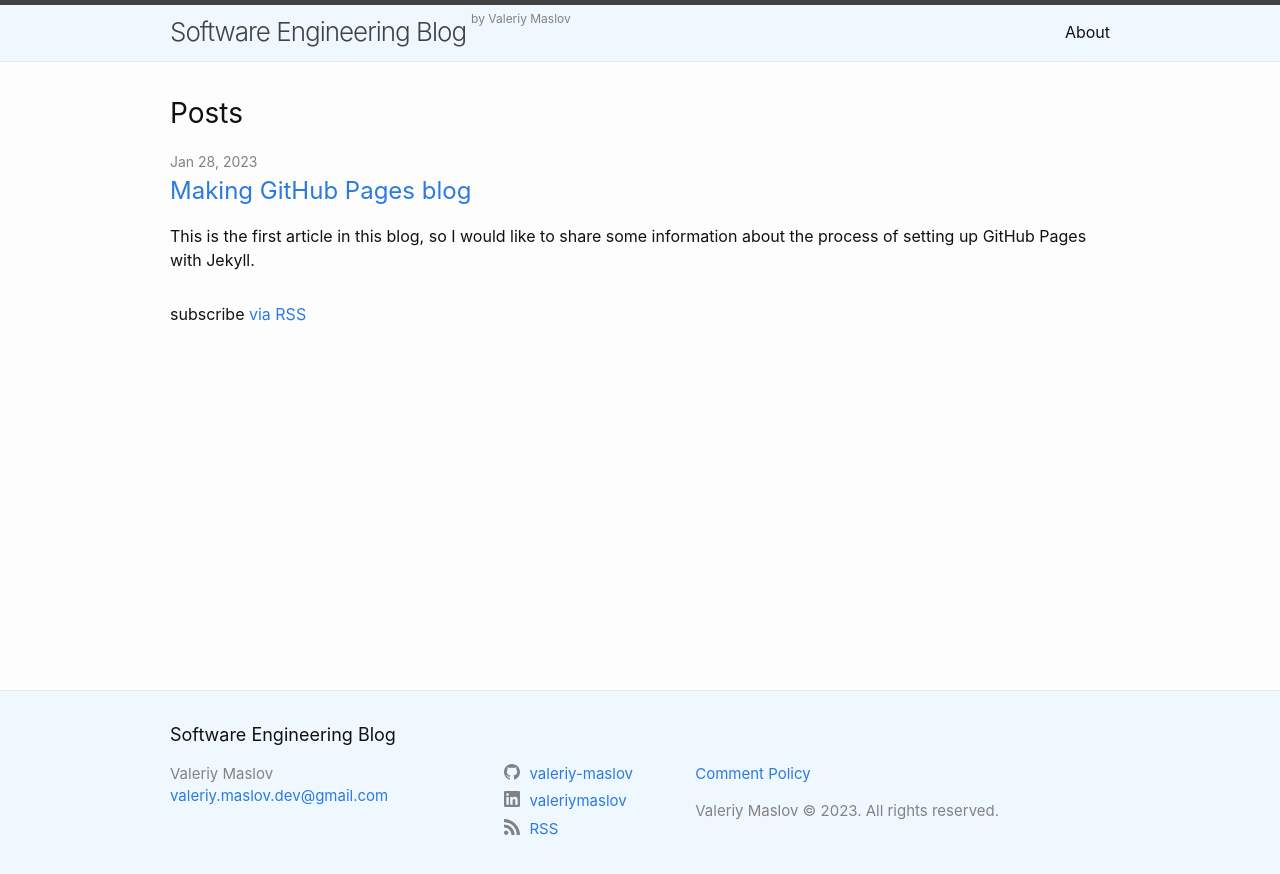
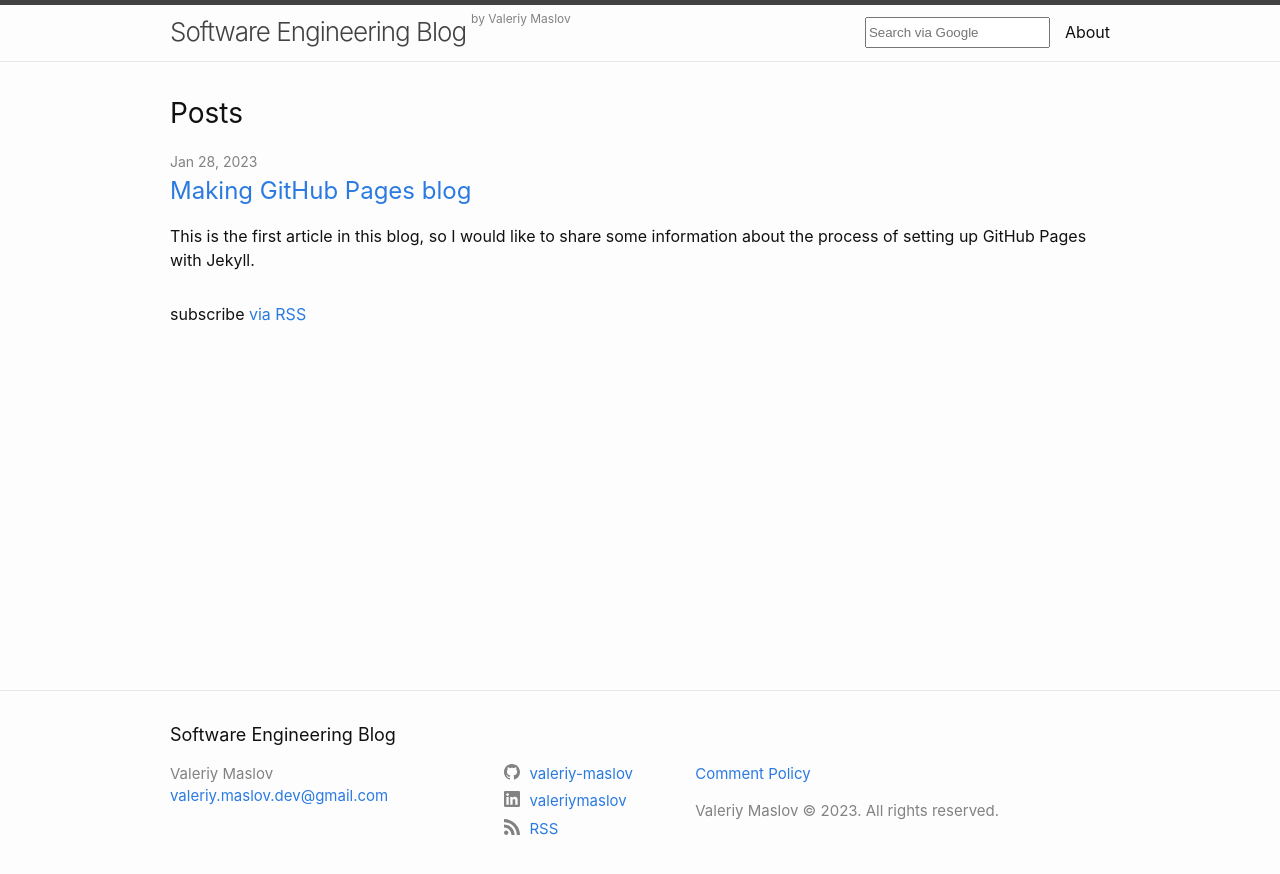
Before and after one commit to valeriy-maslov/valeriy-maslov.github.io, a Jekyll site: the page built from index.markdown, in a window 1280 px wide. Shown: the top 874 px of the page. Built offline with Jekyll 4.4.1, drawn with Linux system fonts in a browser that asks for light colours; our own code applies the rules of GitHub Pages for plain Markdown files.

Commit message:
search with google + sitemap

```diff
--- a/Gemfile
+++ b/Gemfile
@@ -33,3 +33,4 @@ gem "wdm", "~> 0.1.1", :platforms => [:mingw, :x64_mingw, :mswin]
 gem "http_parser.rb", "~> 0.6.0", :platforms => [:jruby]
 
 gem "webrick", "~> 1.8"
+gem "jekyll-sitemap", "~> 1.4"
--- a/_config.yml
+++ b/_config.yml
@@ -34,10 +34,11 @@ rss: RSS
 
 # Build settings
 show_excerpts: true
-theme: minima
+#theme: minima
 plugins:
-  - jekyll-remote-theme # add this line to the plugins list if you already have one
+#  - jekyll-remote-theme # add this line to the plugins list if you already have one
   - jekyll-feed
+  - jekyll-sitemap
 
 disqus:
   shortname: vmaslov-dev
--- a/_includes/header.html
+++ b/_includes/header.html
@@ -27,5 +27,8 @@
         </div>
       </nav>
     {%- endif -%}
+
+    <form method="get" id="search-google" action="https://www.google.com/search" target="_blank"><input type="hidden" name="sitesearch" value="vmaslov.dev" /><input type="text" name="q" maxlength="255" value="" placeholder="Search via Google" class="form-control" /></form>
+
   </div>
 </header>
--- a/_sass/minima/_layout.scss
+++ b/_sass/minima/_layout.scss
@@ -5,10 +5,19 @@
   border-top: 5px solid $grey-color-dark;
   border-bottom: 1px solid $grey-color-light;
   min-height: $spacing-unit * 1.865;
-  background-color: aliceblue;
 
   // Positioning context for the mobile navigation icon
   position: relative;
+
+  form {
+    display: inline-block;
+    float: right;
+    input {
+      margin-top: 12px;
+      height: 25px;
+      margin-right: 15px;
+    }
+  }
 }
 
 .site-title {
@@ -116,7 +125,6 @@
 .site-footer {
   border-top: 1px solid $grey-color-light;
   padding: $spacing-unit 0;
-  background-color: aliceblue;
 }
 
 .footer-heading {
```
Also changed, not shown: Gemfile.lock.
